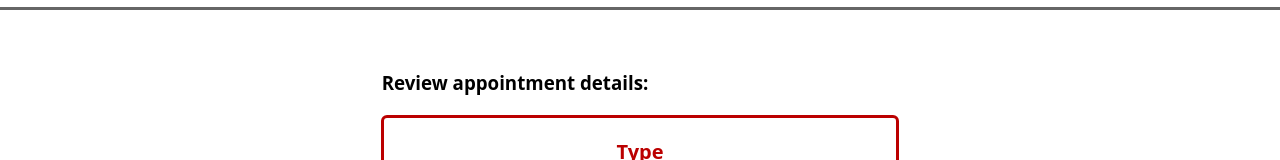
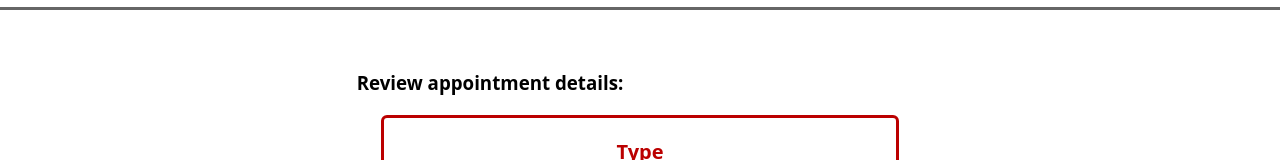
Before and after one commit to tmarcot23/tarcot_homework6a, a plain HTML site: page scheduleappointment.html in a window 1280 px wide. Shown: the part 885-1045 px from the top of the page. Drawn offline with Linux system fonts and the light colour scheme.

Commit message:
changes to stylesheet

```diff
--- a/style1.css
+++ b/style1.css
@@ -856,7 +856,7 @@ fieldset {
   font-family: 'Open Sans', sans-serif;
   font-size: 16px;
   color: black;
-  margin-left: -250px;
+  margin-left: -300px;
   margin-top: 60px;
   margin-bottom: 20px;
   text-align: center;
```
